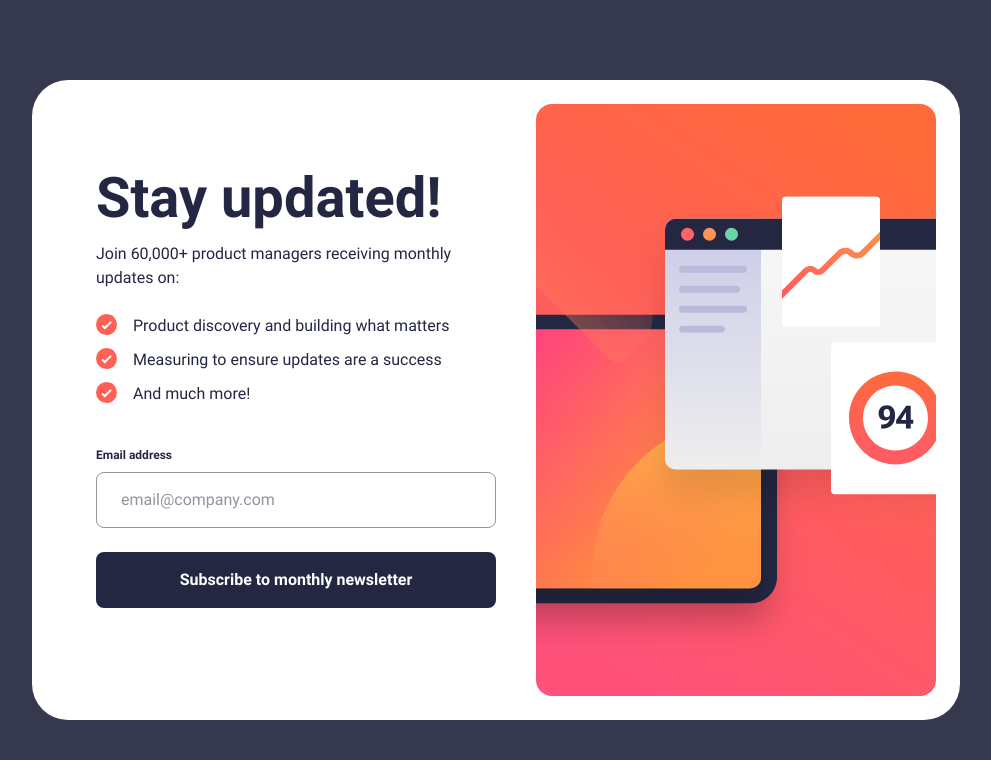
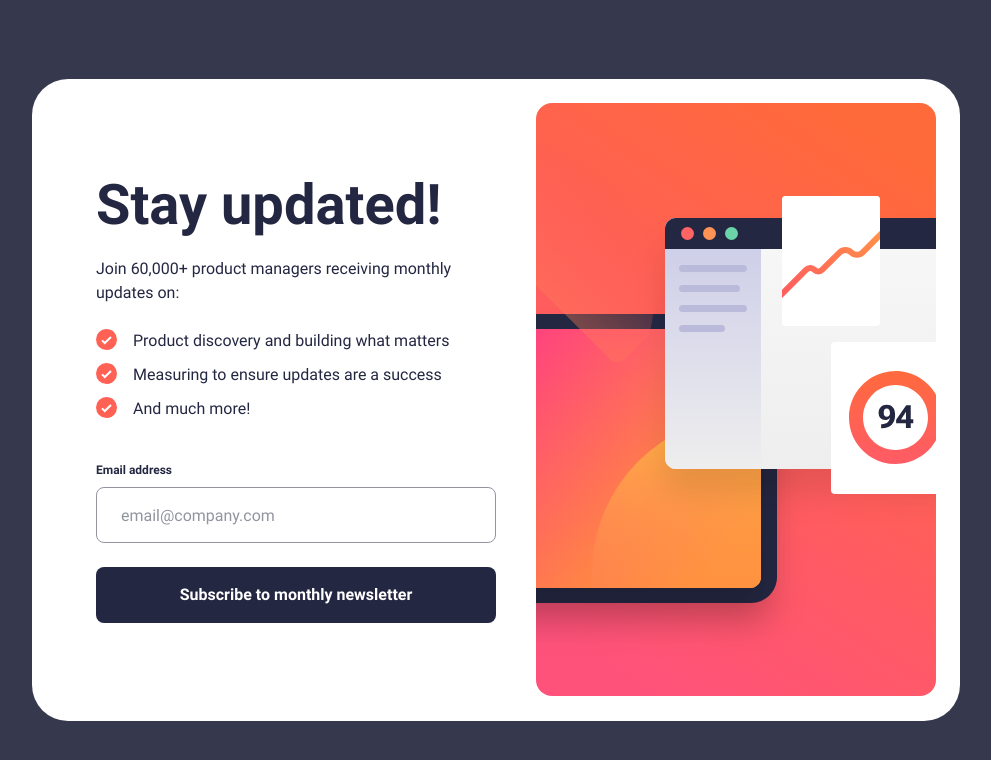
Before and after one commit to beqarion/fm-jr-js-signup-form-with-success-message, a website built with Vite: page index.html in a window 1280 px wide. Shown: the whole page, without its empty margins (144-1135 px from the left). Built offline with nearby package versions, Linux system fonts and the light colour scheme.

Commit message:
fix ed header

```diff
--- a/index.html
+++ b/index.html
@@ -48,7 +48,9 @@
         >
           <div class="space-y-6">
             <!-- header -->
-            <h1 class="text-[40px] font-bold leading-10 lg:text-[56px]">
+            <h1
+              class="text-[40px] font-bold leading-10 lg:text-[56px] lg:leading-[56px]"
+            >
               Stay updated!
             </h1>
             <!-- subheader -->
```
Also changed, not shown: dist/index.html, screenshot.png, 4 other files.
